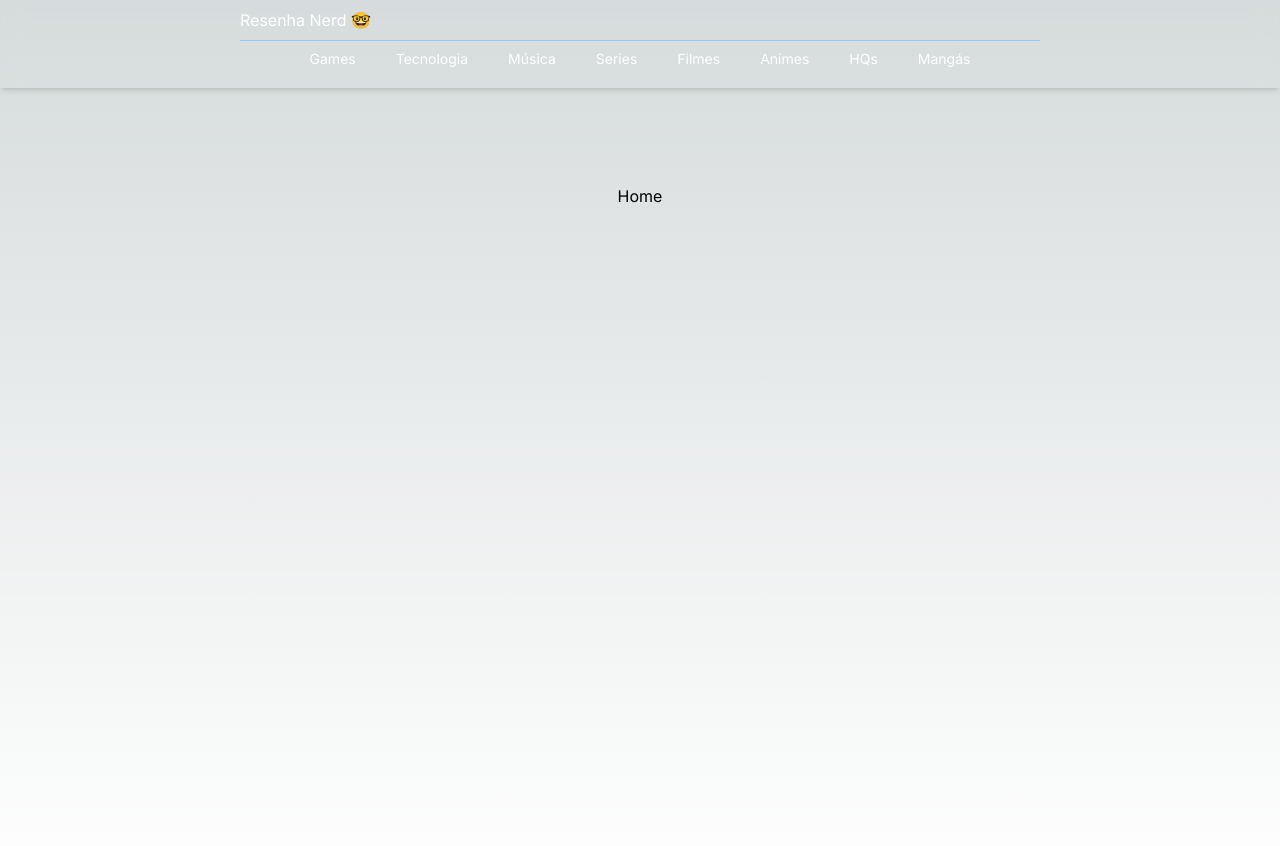
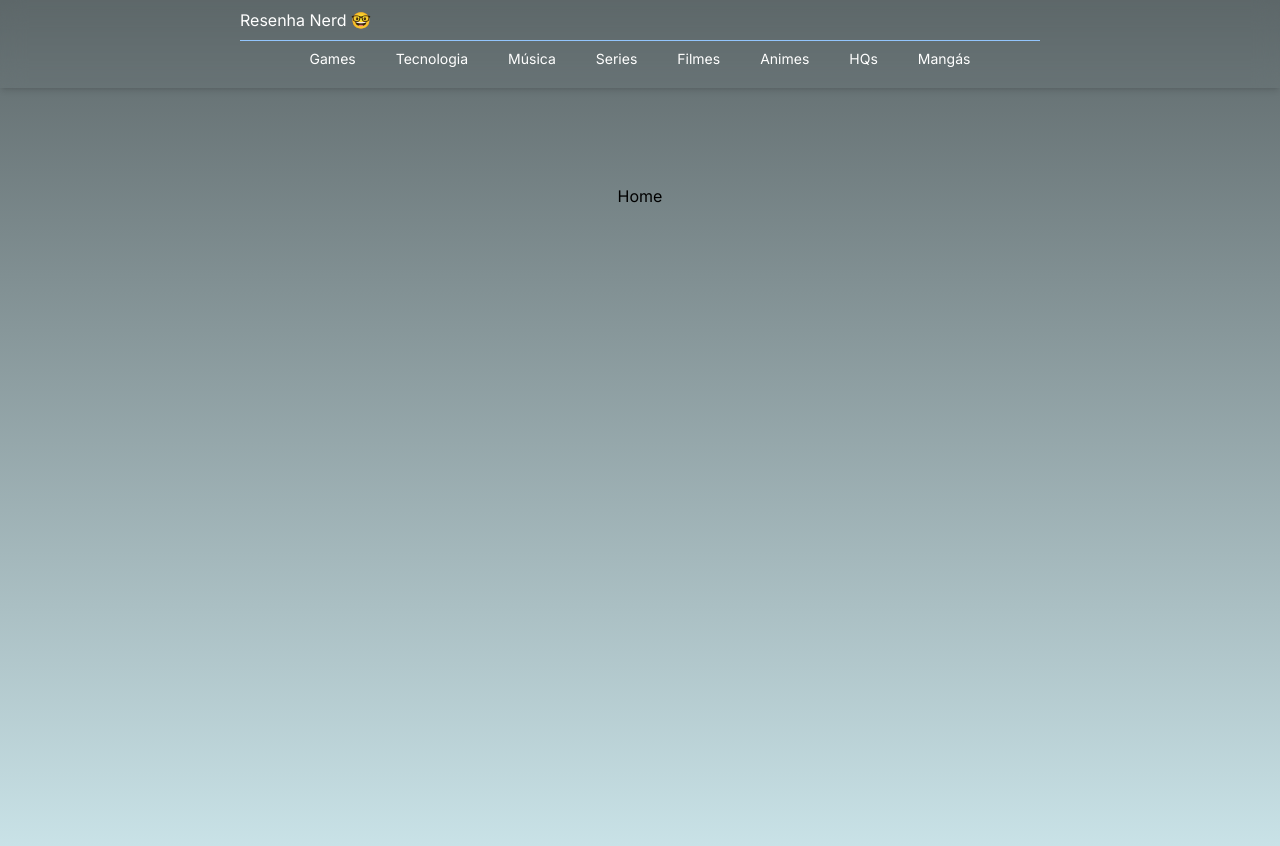
Before and after one commit to vinnidias/resenha-nerd, a Next.js app in the folder resenha-nerd/front-end/: page / in a window 1280 px wide. Shown: the top 846 px of the page. Built offline with nearby package versions, Linux system fonts and the light colour scheme.

Commit message:
changed global bg

```diff
--- a/resenha-nerd/front-end/src/app/globals.css
+++ b/resenha-nerd/front-end/src/app/globals.css
@@ -4,8 +4,8 @@
 
 :root {
   --foreground-rgb: 0, 0, 0;
-  --background-start-rgb: 214, 219, 220;
-  --background-end-rgb: 255, 255, 255;
+  --background-start-rgb: 93, 103, 105;
+  --background-end-rgb: 206, 232, 237;
 }
 
 @media (prefers-color-scheme: dark) {
```
